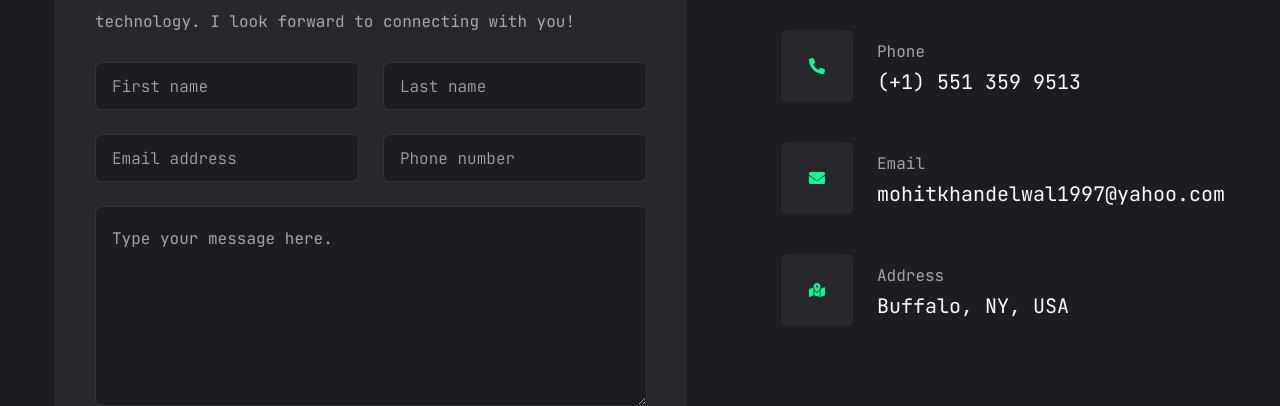
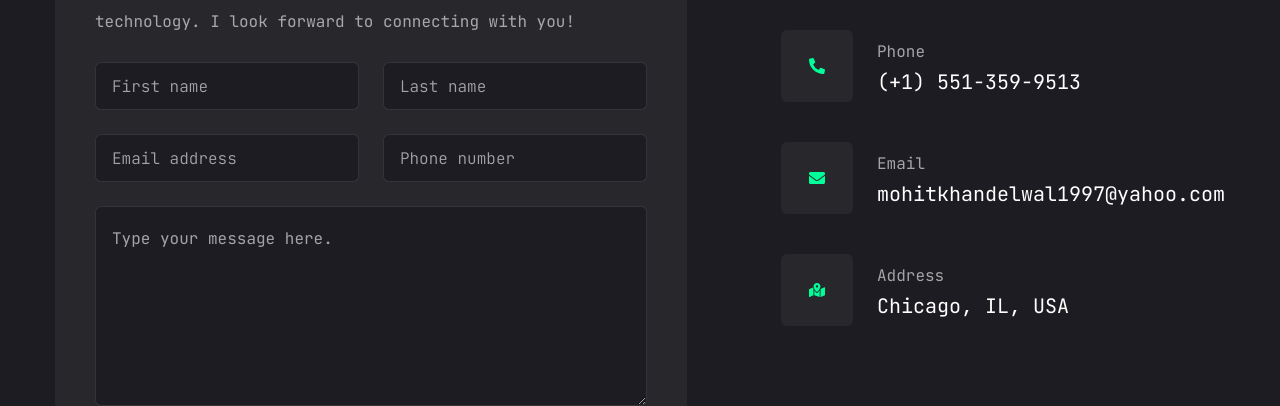
Before and after one commit to mohit1508/mohit-portfolio, a Next.js app: page /contact in a window 1280 px wide. Shown: the part 326-732 px from the top of the page. Built offline with nearby package versions, Linux system fonts and the light colour scheme.

Commit message:
location and added link to portfolio project work section

```diff
--- a/app/contact/page.jsx
+++ b/app/contact/page.jsx
@@ -19,7 +19,7 @@ const info = [
     {
         icon: <FaPhoneAlt />,
         title: "Phone",
-        description: "(+1) 551 359 9513",
+        description: "(+1) 551-359-9513",
     },
     {
         icon: <FaEnvelope />,
@@ -29,7 +29,7 @@ const info = [
     {
         icon: <FaMapMarkedAlt />,
         title: "Address",
-        description: "Buffalo, NY, USA",
+        description: "Chicago, IL, USA",
     },
 ];
 
--- a/app/work/page.jsx
+++ b/app/work/page.jsx
@@ -32,7 +32,7 @@ const projects = [
         description: "Personal portfolio developed using Next.js, Tailwind CSS and Framer Motion.",
         stack: [{ name: "Javascript" }, { name: "Next.js" }, { name: "Html5" }, { name: "Tailwind.css" }],
         image: "/assets/work/thumb2.png",
-        live: "",
+        live: "https://portfolio-mohit-cyan.vercel.app/",
         github: "https://github.com/mohit1508/mohit-portfolio",
     },
 ]
```
